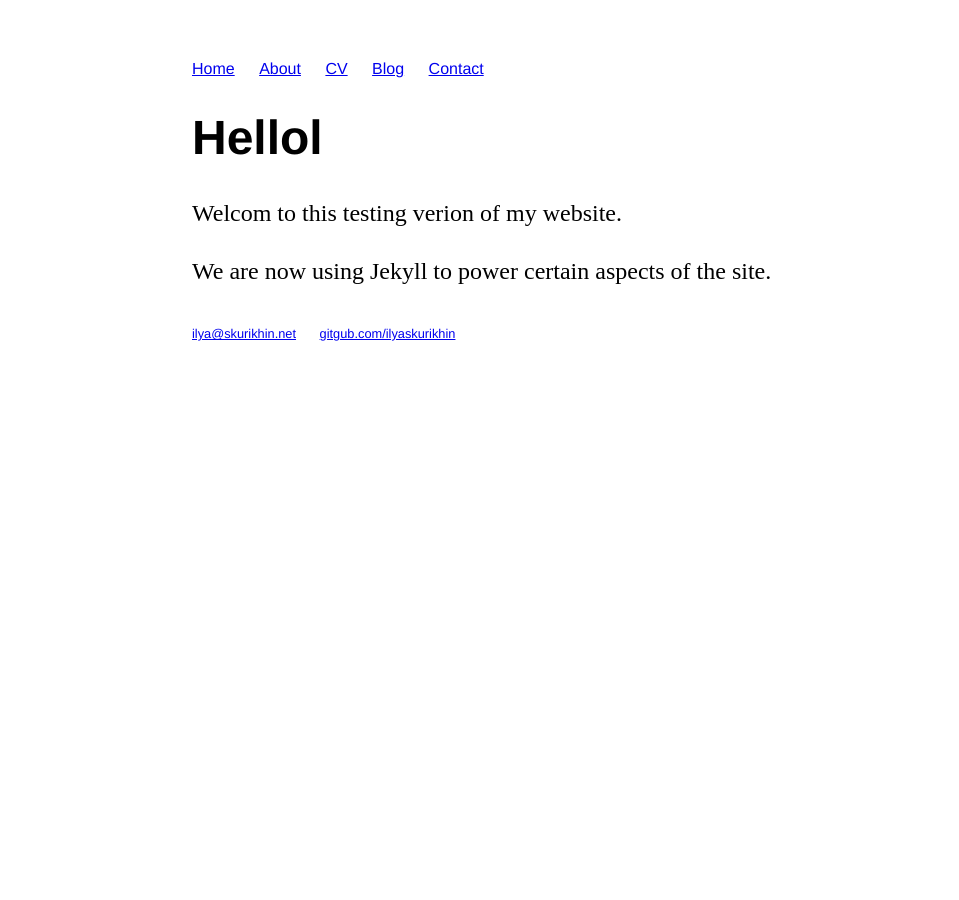
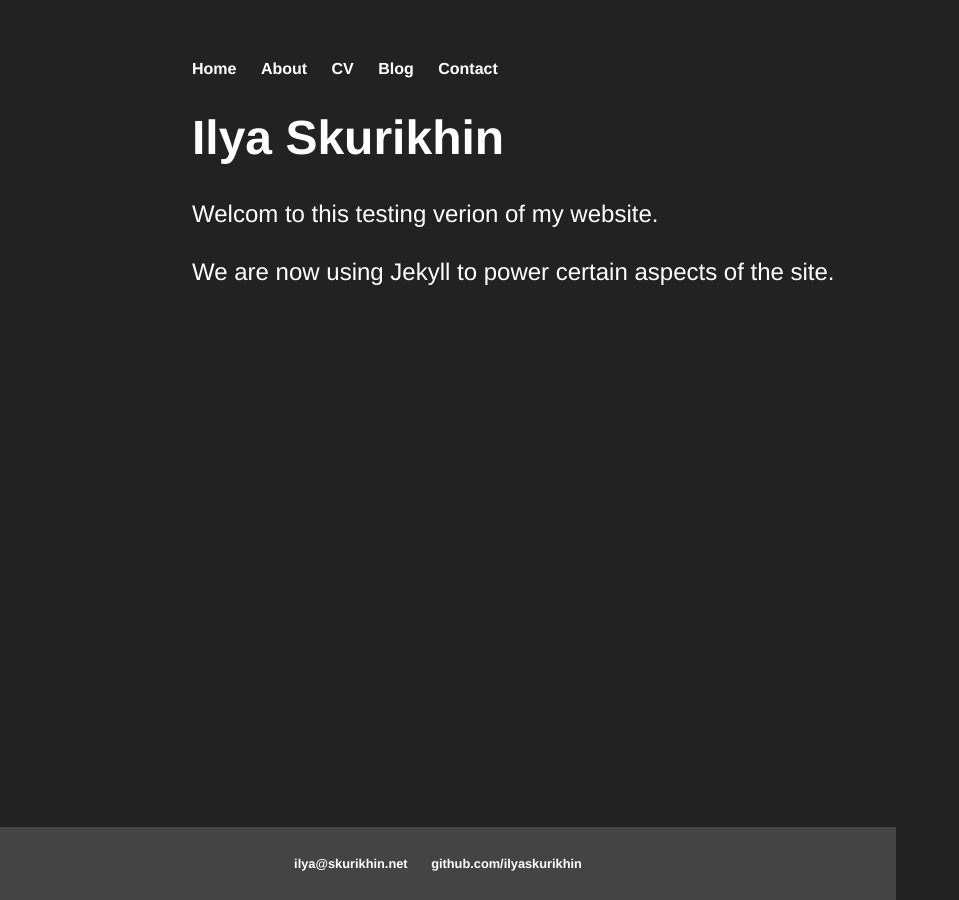
Before and after one commit to ilyaskurikhin/ilyaskurikhin.github.io, a Jekyll site: the page built from index.html, in a window 1280 px wide. Shown: the whole page, without its empty margins (0-959 px from the left). Built offline with Jekyll 4.4.1, drawn with Linux system fonts in a browser that asks for light colours.

Commit message:
tweaked site

```diff
--- a/_layouts/default.html
+++ b/_layouts/default.html
@@ -5,6 +5,7 @@
     <link rel="stylesheet" type="text/css" href="/css/main.css">
   </head>
   <body>
+    <div class="main">
       <nav>
         <ul>
           <li><a href="/">Home</a></li>
@@ -19,10 +20,15 @@
         {{ content }}
 
       </div>
+    </div>
     <footer>
       <ul>
-        <li><a href="mailto:ilya@skurikhin.net">ilya@skurikhin.net</a></li>
-        <li><a href="https://github.com/ilyaskurikhin">gitgub.com/ilyaskurikhin</a></li>
+        <li>
+          <a href="mailto:ilya@skurikhin.net">ilya@skurikhin.net</a>
+        </li>
+        <li>
+          <a href="https://github.com/ilyaskurikhin">github.com/ilyaskurikhin</a>
+        </li>
       </li>
     </footer>
   </body>
--- a/css/main.css
+++ b/css/main.css
@@ -1,5 +1,38 @@
+/* Author: Ilya Skurikhin
+ *
+ * This is the main stylesheet for skurikhin.ch
+ */
+
+/* The global box */
+
+html {
+  height: 100%;
+  box-sizing: border-box;
+}
+
+*,
+*:before,
+*:after {
+  box-sizing: inherit;
+}
+
+/* the html body */
+
 body {
   margin: 60px auto;
+  background-color: #222;
+  color: #FFF;
+  width: 70%;
+  font-family: "Helvetica", "Sans-Serif";
+}
+
+.main {
+  position: relative;
+  padding-bottom: 6rem;
+  max-width: 650px;
+}
+
+footer {
   width: 70%;
 }
 
@@ -7,7 +40,7 @@ nav ul, footer ul {
   font-family:'Helvetica', 'Arial', 'Sans-Serif';
   padding: 0px;
   list-style: none;
-  font-weight bold;
+  font-weight: bold;
 }
 
 nav ul li, footer ul li {
@@ -16,7 +49,13 @@ nav ul li, footer ul li {
 }
 
 a {
-  /* things will be put here */
+  text-decoration: none;
+  color: #FFF;
+}
+
+a:hover {
+  text-decoration: underline;
+  color: #FFF;
 }
 
 h1 {
@@ -30,8 +69,15 @@ p {
 }
 
 footer {
-  border-top: 1px solid #FFF;
+  position: absolute;
+  right: 0;
+  bottom: 0;
+  left: 0;
+  padding: 1rem;
+  border: none;
+  background-color: #444;
   font-size: 0.8em;
+  text-align: center;
 }
 
 ul.posts {
--- a/index.html
+++ b/index.html
@@ -5,7 +5,7 @@ title: Ilya Skurikhin
 <!--- Begin Jerkyll injection --->
 
 <div class="blurb">
-  <h1>Hellol</h1>
+  <h1>Ilya Skurikhin</h1>
   <p>Welcom to this testing verion of my website.</p>
   <p>We are now using Jekyll to power certain aspects of the site.</p>
 </div>
```
Lines whose indentation alone changed are shown as unchanged.
